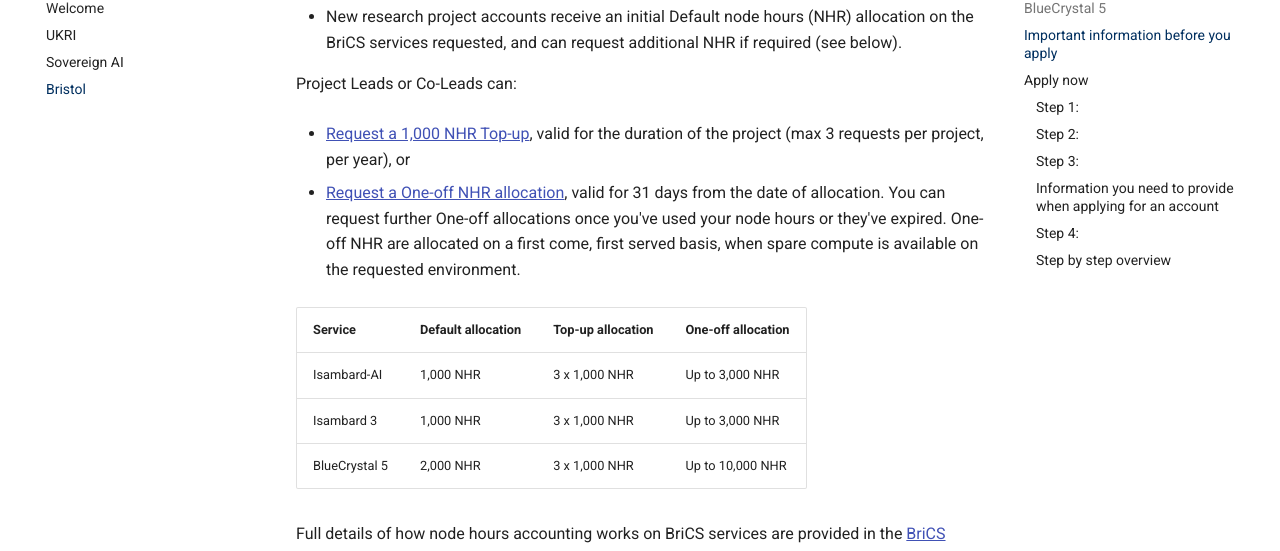
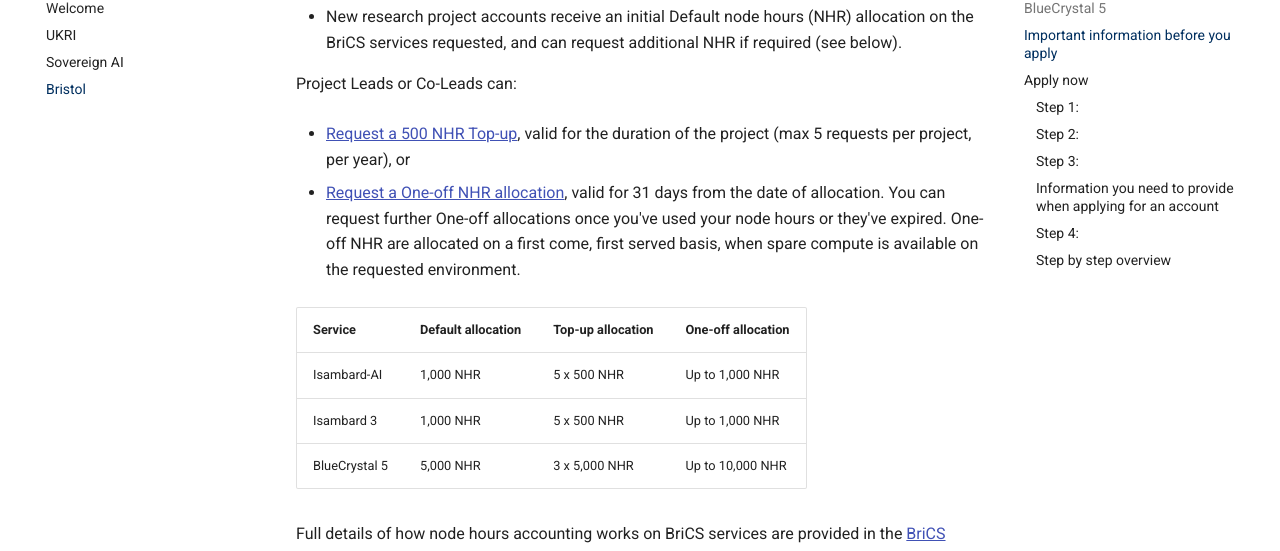
Before and after one commit to isambard-sc/apply.isambard.ac.uk, an MkDocs documentation site: the page built from docs/bristol/index.md, in a window 1280 px wide and 900 px high, scrolled down 1069 px. Shown: the part 136-687 px from the top of the window. Built offline with MkDocs 1.6.1 and Material for MkDocs 9.7.7, drawn with Linux system fonts in a browser that asks for light colours.

Commit message:
Update index.md

```diff
--- a/docs/bristol/index.md
+++ b/docs/bristol/index.md
@@ -41,16 +41,16 @@
 
 Project Leads or Co-Leads can:
 
-- [Request a 1,000 NHR Top-up](https://forms.cloud.microsoft/e/Wp5SgwLpQx), valid for the duration of the project (max 3 requests per project, per year), or
+- [Request a 500 NHR Top-up](https://forms.cloud.microsoft/e/Wp5SgwLpQx), valid for the duration of the project (max 5 requests per project, per year), or
 
 - [Request a One-off NHR allocation](https://forms.cloud.microsoft/e/Wp5SgwLpQx), valid for 31 days from the date of allocation. You can request further One-off allocations once you've used your node hours or they've expired. One-off NHR are allocated on a first come, first served basis, when spare compute is available on the requested environment.
 
 
 | Service       | Default allocation | Top-up allocation | One-off allocation |
 |---------------|--------------------|-------------------|--------------------|
-| Isambard-AI   | 1,000 NHR   | 3 x 1,000 NHR | Up to 3,000 NHR    |
-| Isambard 3    | 1,000 NHR   | 3 x 1,000 NHR | Up to 3,000 NHR    |
-| BlueCrystal 5 | 2,000 NHR   | 3 x 1,000 NHR | Up to 10,000 NHR   |
+| Isambard-AI   | 1,000 NHR   | 5 x 500 NHR | Up to 1,000 NHR    |
+| Isambard 3    | 1,000 NHR   | 5 x 500 NHR | Up to 1,000 NHR    |
+| BlueCrystal 5 | 5,000 NHR   | 3 x 5,000 NHR | Up to 10,000 NHR   |
 
 
 Full details of how node hours accounting works on BriCS services are provided in the [BriCS accounting page][brics-accounting].
```
